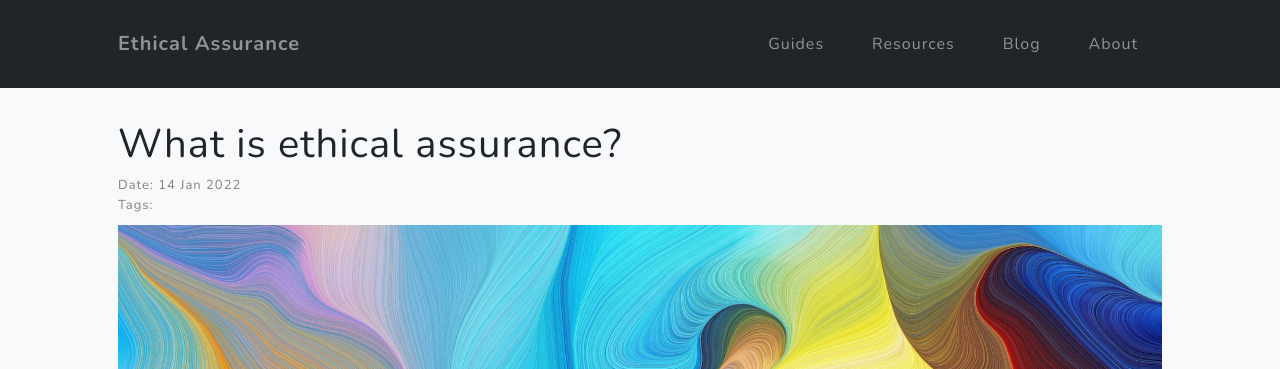
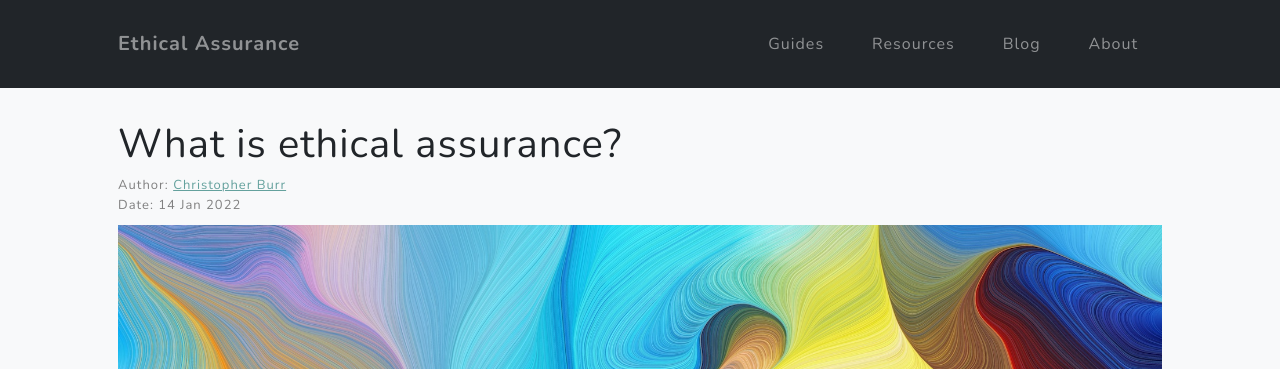
Before and after one commit to chrisdburr/ethical_assurance, a Jekyll site: the page built from _guides/what-is-ethical-assurance.md, in a window 1280 px wide and 900 px high. Shown: the top 369 px of the window. Built offline with Jekyll 4.4.1, drawn with Linux system fonts in a browser that asks for light colours; a script that is not in the unit is left out.

Commit message:
update layout

```diff
--- a/_layouts/guide.html
+++ b/_layouts/guide.html
@@ -3,20 +3,17 @@ layout: default
 ---
 
 <div id="post-info">
-
+  {% assign author = site.data.authors | where: 'short_name', page.author | first %}
+  {% if author %}
+  <p>Author: <a href="{{ author.url }}">{{ author.name }}</a></p>
+  {% endif %}
   <p>Date: {{ page.date | date_to_string }}</p>
 
-  <p>
-    Tags: {% for tag in page.tags %}
-    <a class="post" href="/tag/{{tag}}"> #{{tag}} </a>{% unless forloop.last %},
-    {% endunless %} {% endfor %}
-  </p>
 </div>
 
 {% include post_image.html %}
 
 {{ content }}
 
-<hr>
-
+<h3>References</h3>
 {% bibliography --cited %}
```
